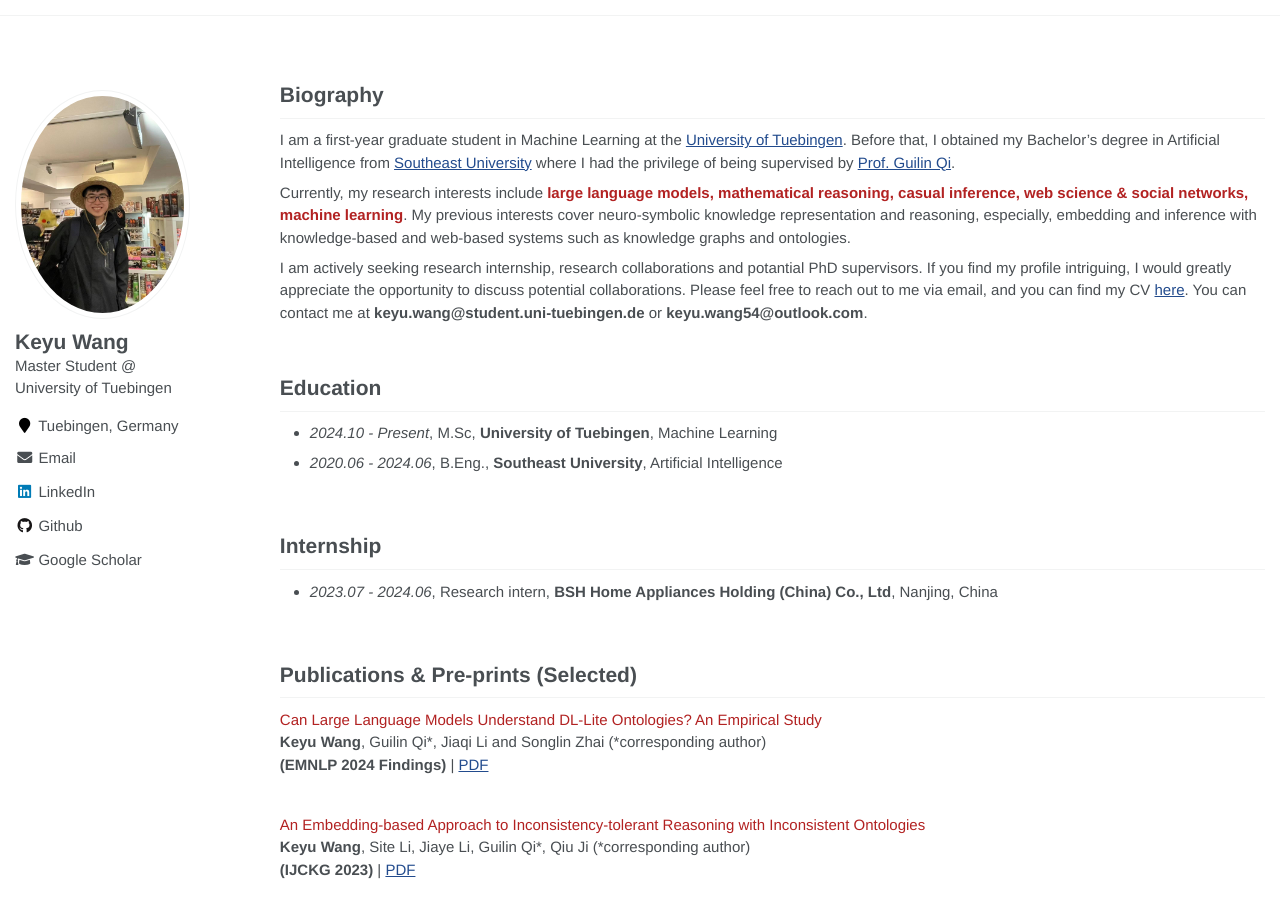
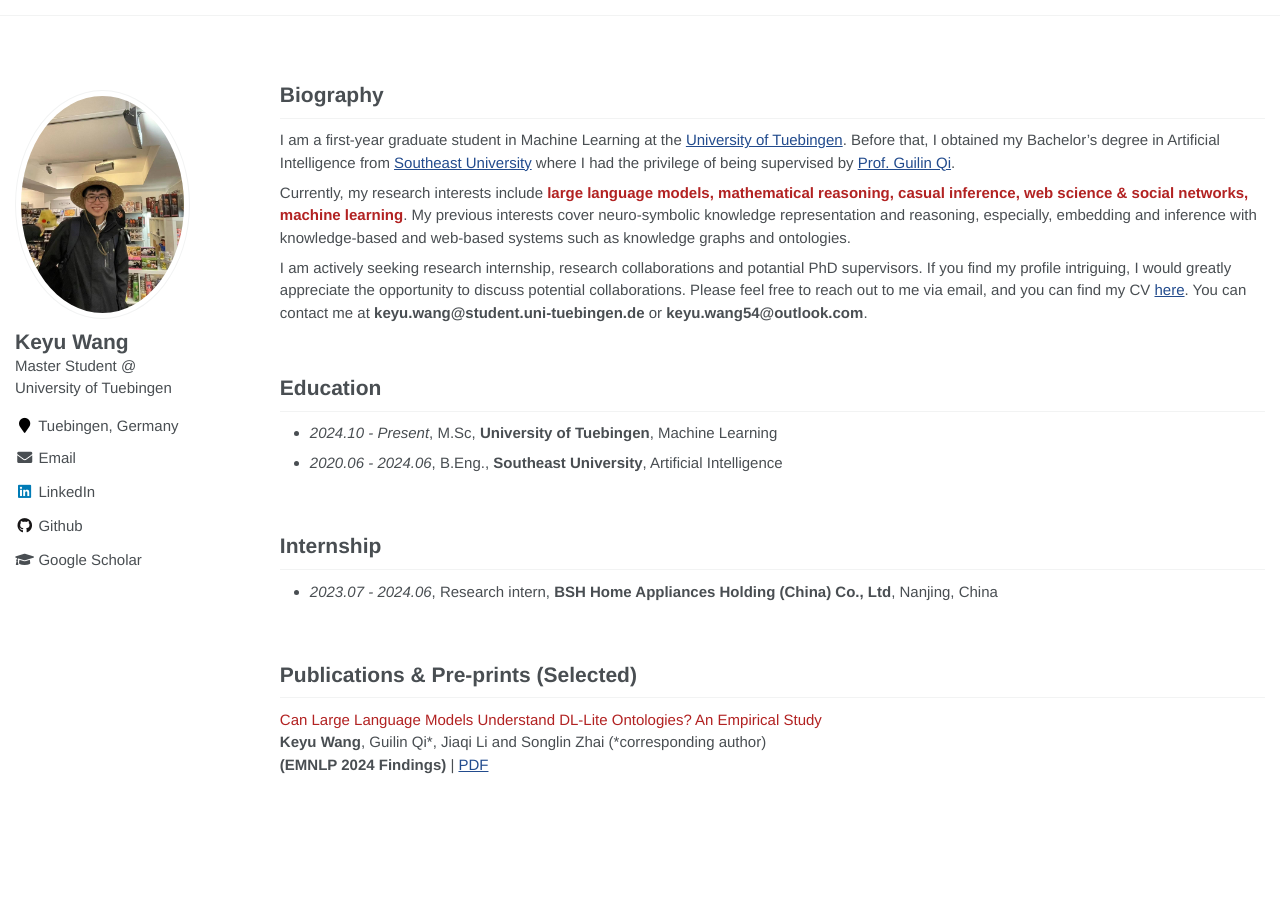
Before and after one commit to keyu-wang-2002/keyu-wang-2002.github.io, a Jekyll site: the page built from _pages/about.md, in a window 1280 px wide and 994 px high. Shown: the top 918 px of the window. Built offline with Jekyll 4.4.1, drawn with Linux system fonts in a browser that asks for light colours.

Commit message:
Update about.md

```diff
--- a/_pages/about.md
+++ b/_pages/about.md
@@ -49,13 +49,6 @@ I am actively seeking research internship, research collaborations and potantial
 
 <br>
 
-<div class='paper-box-text' markdown="1">
-<font color='FireBrick'> An Embedding-based Approach to Inconsistency-tolerant Reasoning with Inconsistent Ontologies </font>
-**Keyu Wang**, Site Li, Jiaye Li, Guilin Qi\*, Qiu Ji (*corresponding author) \\
-**(IJCKG 2023)** | [PDF]([https://arxiv.org/abs/2304.01664])
-</div>
 
 
-<br>
-
 <div style="height: 75px;"></div>
```
